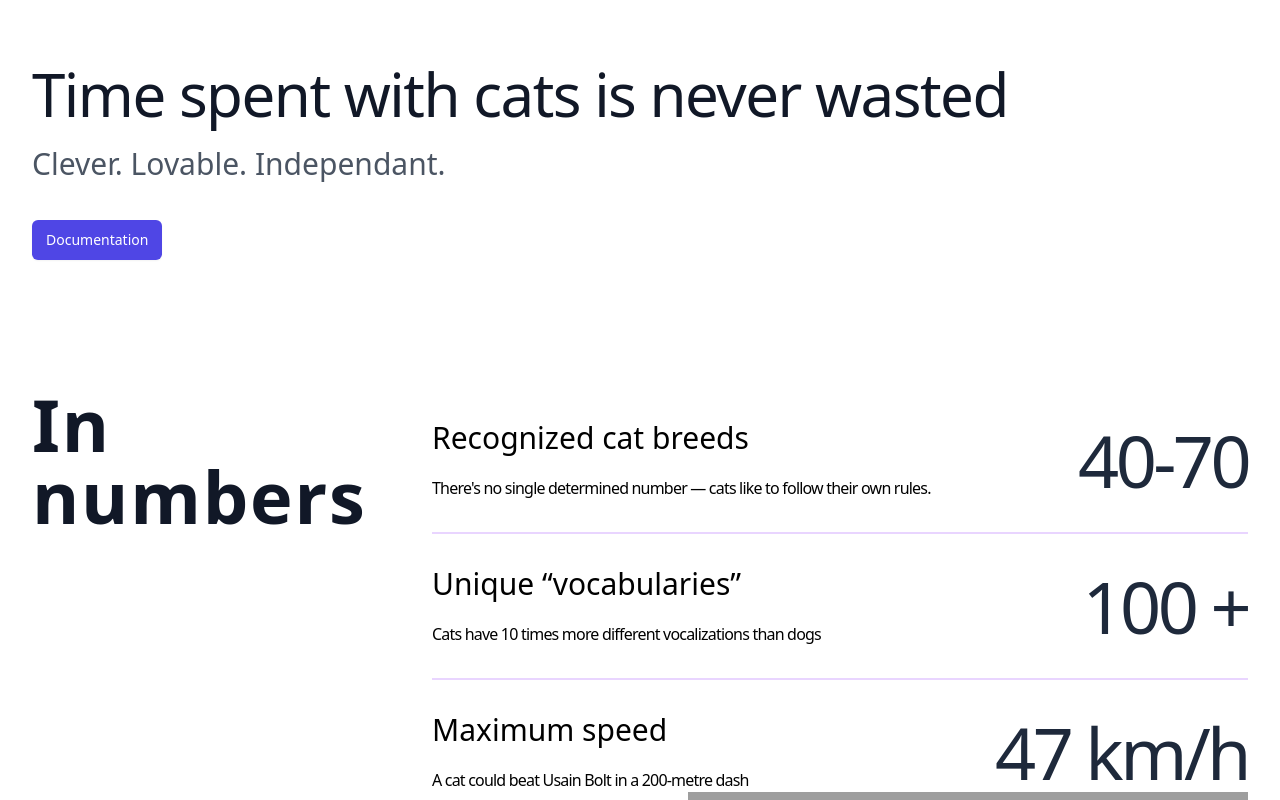
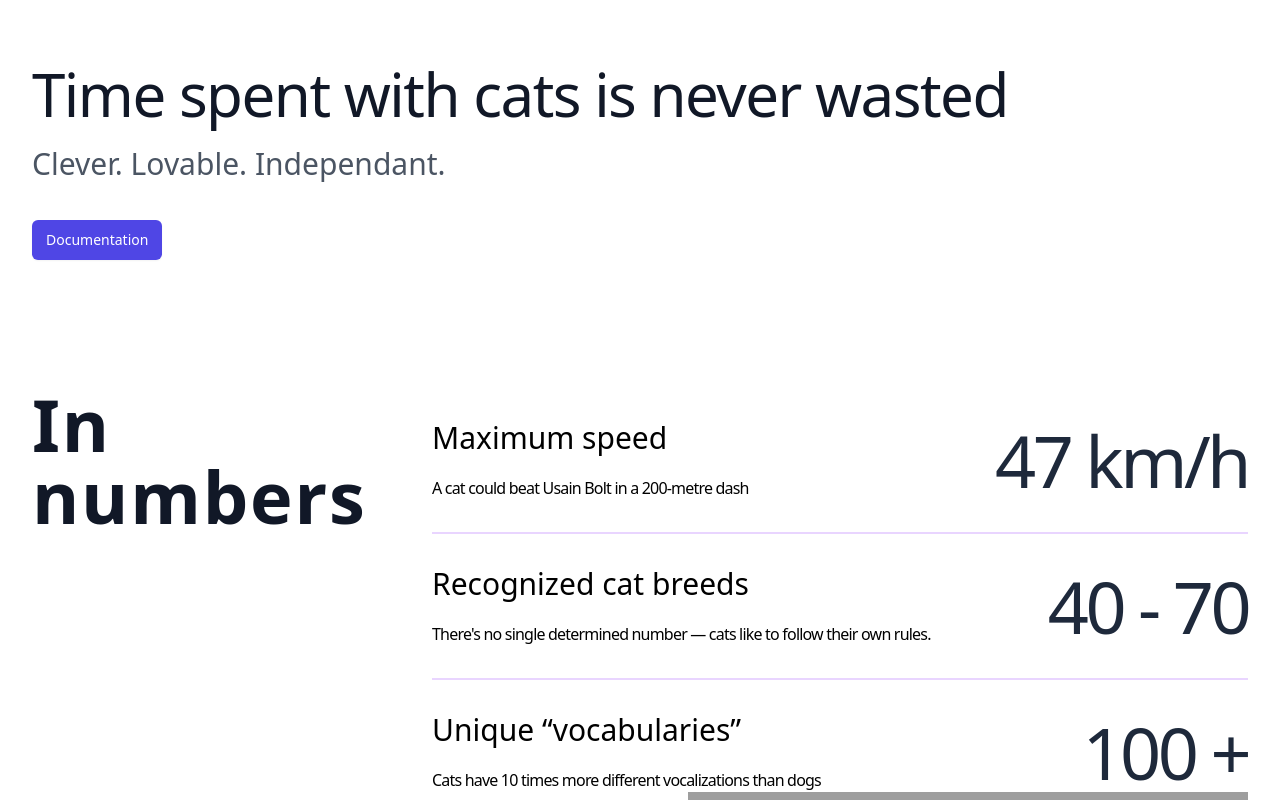
Before and after one commit to Bruuu/feline-app, a Next.js app: page / in a window 1280 px wide. Shown: the top 800 px of the page. Built offline with nearby package versions, Linux system fonts and the light colour scheme; grey boxes are pictures that could not be loaded.

Commit message:
Use Timer in Stats component

```diff
--- a/src/components/stats.tsx
+++ b/src/components/stats.tsx
@@ -1,10 +1,15 @@
 import Header from "./header";
+import Timer from "./timer";
 
 const StatsItem: React.FunctionComponent<{
-  header: string;
-  body: string;
-  stats: string;
-}> = ({ header, body, stats }) => {
+  item: {
+    header: string;
+    body: string;
+    digit: string;
+    symbol?: string;
+  };
+}> = ({ item }) => {
+  const { header, body, digit, symbol } = item;
   return (
     <div className="flex flex-col-reverse md:flex-row pt-8 md:pt-8 tracking-tighter justify-between w-full ">
       <div className="flex flex-col">
@@ -14,7 +19,8 @@ const StatsItem: React.FunctionComponent<{
         <div>{body}</div>
       </div>
       <div className="text-7xl text-slate-800 tracking-tighter md:self-center">
-        {stats}
+        <Timer max={digit || "0"} />
+        {symbol && <span> {symbol}</span>}
       </div>
     </div>
   );
@@ -22,19 +28,21 @@ const StatsItem: React.FunctionComponent<{
 const Stats: React.FunctionComponent = () => {
   const data = [
     {
+      header: "Maximum speed",
+      body: "A cat could beat Usain Bolt in a 200-metre dash",
+      digit: "47",
+      symbol: "km/h",
+    },
+    {
       header: "Recognized cat breeds",
       body: "There's no single determined number — cats like to follow their own rules.",
-      stats: "40-70",
+      digit: "40-70",
     },
     {
       header: "Unique “vocabularies”",
       body: "Cats have 10 times more different vocalizations than dogs",
-      stats: "100 +",
-    },
-    {
-      header: "Maximum speed",
-      body: "A cat could beat Usain Bolt in a 200-metre dash",
-      stats: "47 km/h",
+      digit: "100",
+      symbol: "+",
     },
   ];
   return (
@@ -45,12 +53,7 @@ const Stats: React.FunctionComponent = () => {
         </div>
         <div className="flex flex-col gap-y-8 md:gap-y-8 divide-y-2 md:pt-0 divide-purple-200 flex-1">
           {data.map((i, index) => (
-            <StatsItem
-              key={index}
-              header={i.header}
-              body={i.body}
-              stats={i.stats}
-            />
+            <StatsItem key={index} item={i} />
           ))}
         </div>
       </div>
```
